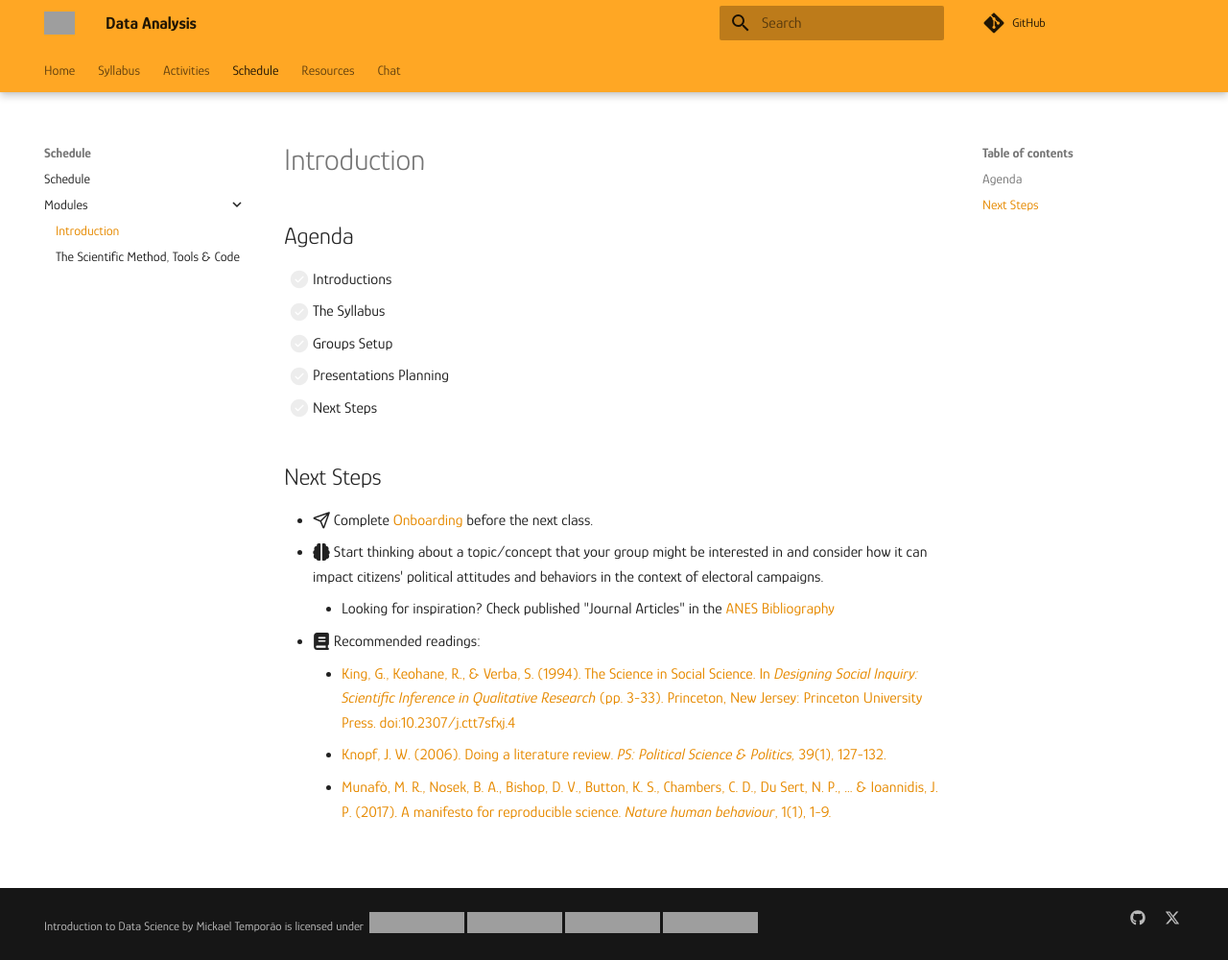
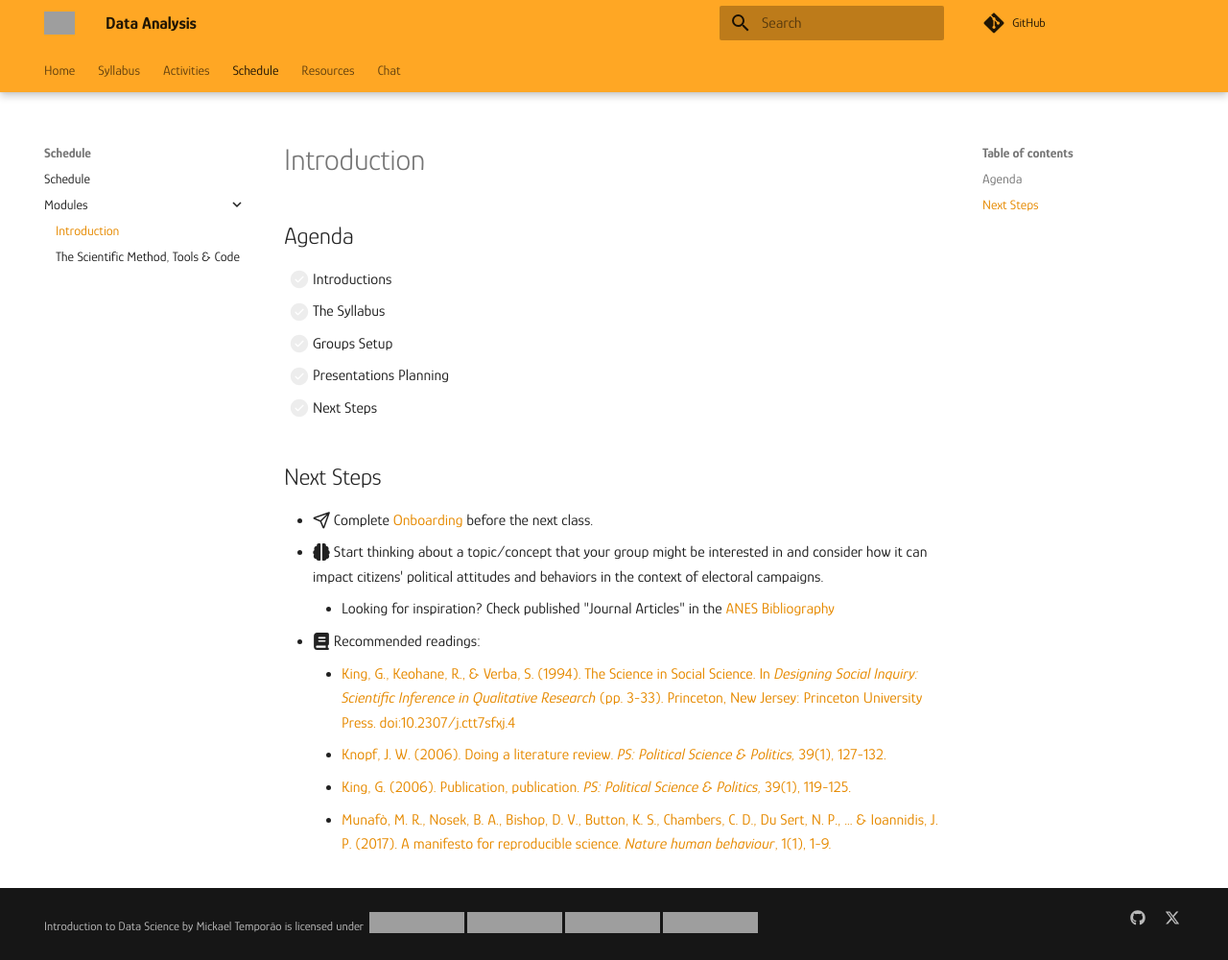
Before and after one commit to mickaeltemporao/data-analysis, an MkDocs documentation site: the page built from docs/modules/introduction.md, in a window 1280 px wide and 1000 px high, cut to the strip 0-1000 px from the top of the window. Shown: the whole strip at 96% size. Built offline with MkDocs 1.6.1 and Material for MkDocs 9.7.7, drawn with Linux system fonts in a browser that asks for light colours; comment, search, counter and statistics services are not loaded; grey boxes are pictures that could not be loaded.

Commit message:
adding new optional paper on publications

```diff
--- a/docs/modules/introduction.md
+++ b/docs/modules/introduction.md
@@ -14,4 +14,5 @@
 - :fontawesome-solid-book: Recommended readings:
     - [King, G., Keohane, R., & Verba, S. (1994). The Science in Social Science. In *Designing Social Inquiry: Scientific Inference in Qualitative Research* (pp. 3-33). Princeton, New Jersey: Princeton University Press. doi:10.2307/j.ctt7sfxj.4](http://filesender.sciencespobordeaux.fr/?s=download&token=1b66e304-ac7d-4fb2-a017-97ec3186befd)
     - [Knopf, J. W. (2006). Doing a literature review. *PS: Political Science & Politics,* 39(1), 127-132.](https://www.cambridge.org/core/services/aop-cambridge-core/content/view/00B62000B6760AB78E1BD27E32A94C9F/S1049096506060264a.pdf/doing-a-literature-review.pdf?casa_token=szUhrJK1G30AAAAA:yj5nqRIULvP0oFEmACEq9AkAIZPdF8YBt9xWDetabQJwdKzVTZQ3yZvbGszZMNoesDnYgFtim2AA)
+    - [King, G. (2006). Publication, publication. *PS: Political Science & Politics,* 39(1), 119-125.](https://gking.harvard.edu/files/gking/files/paperspub.pdf)
     - [Munafò, M. R., Nosek, B. A., Bishop, D. V., Button, K. S., Chambers, C. D., Du Sert, N. P., ... & Ioannidis, J. P. (2017). A manifesto for reproducible science. *Nature human behaviour*, 1(1), 1-9.](https://www.nature.com/articles/s41562-016-0021)
```
